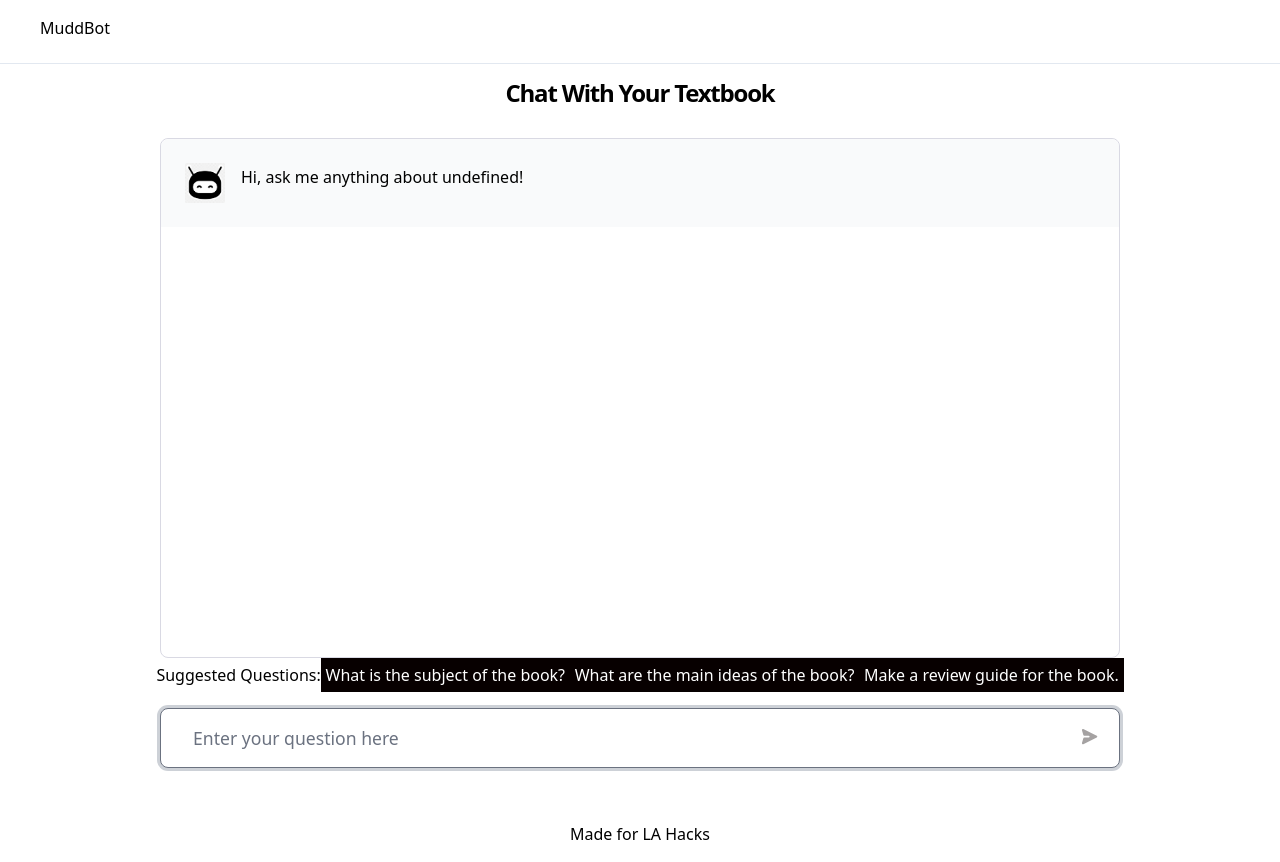
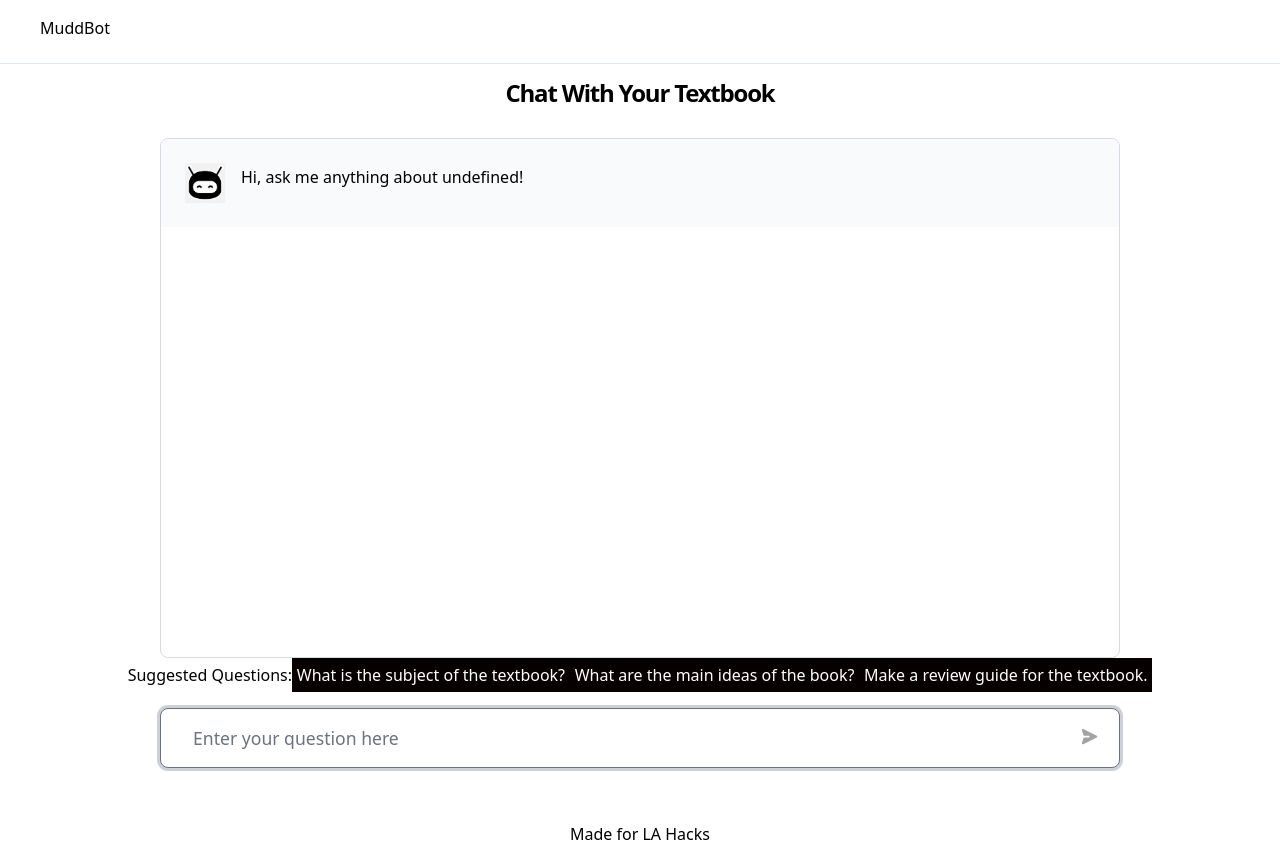
Before and after one commit to ammar-fakih/lahacks23, a Next.js app: page /chat in a window 1280 px wide. Built offline with nearby package versions, Linux system fonts and the light colour scheme.

Commit message:
book to textbook

```diff
--- a/pages/chat.tsx
+++ b/pages/chat.tsx
@@ -220,10 +220,10 @@ export default function Home() {
             <div>
               Suggested Questions:
 
-              <input type="button" value="What is the subject of the book?"
+              <input type="button" value="What is the subject of the textbook?"
                 color="primary"
                 onClick={() =>
-                  setQuery("What is the subject of the book?")
+                  setQuery("What is the subject of the textbook?")
                   //handleSubmit
                 }
                 className={styles.generatesuggestion}
@@ -235,13 +235,13 @@ export default function Home() {
 
               <input type="button" value="What are the main ideas of the book?"
                 onClick={() =>
-                  setQuery("What are the main ideas of the book?")
+                  setQuery("What are the main ideas of the textbook?")
                   //handleSubmit
                 }
                 className={styles.generatesuggestion}
               ></input>
 
-              <input type="button" value="Make a review guide for the book."
+              <input type="button" value="Make a review guide for the textbook."
                 onClick={() =>
                   setQuery("Make a review guide for the book.")
                   //{handleSubmit}
```
